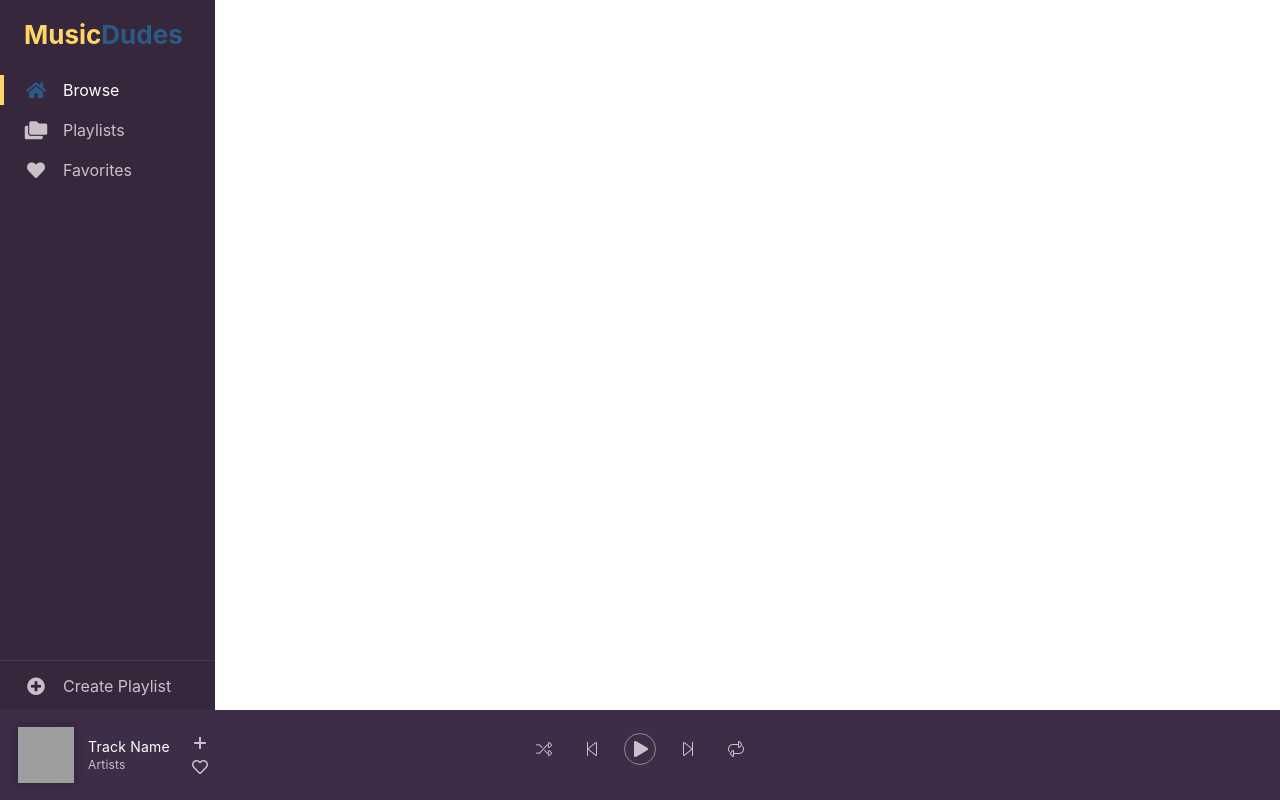
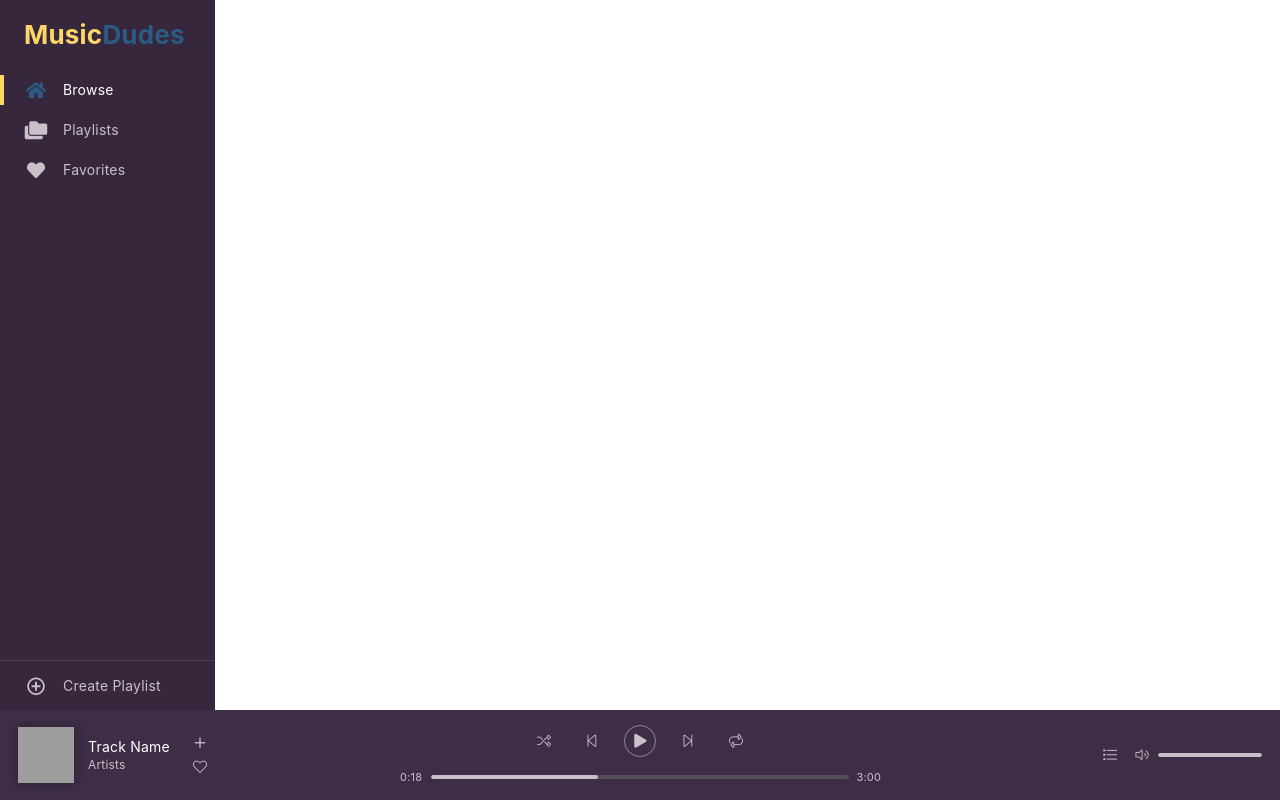
Before and after one commit to ferdsopadajr/djangomusicdudes, a Django app: template overallsystem/templates/overallsystem/main.html in a window 1280 px wide. Run offline with Django 3.2, Linux system fonts and the light colour scheme; the template is opened without the code that fills it, so the values that code supplies are empty; some libraries are stand-ins or nearby versions; grey boxes are pictures that could not be loaded.

Commit message:
Latest Commit

```diff
--- a/overallsystem/static/css/style.css
+++ b/overallsystem/static/css/style.css
@@ -10,6 +10,11 @@
   text-align: center;
   font-size: 18px;
   margin-right: 15px;
+}
+
+body {
+  font-size: 14px;
+  letter-spacing: .015em;
 }
 
 /* sidebar */
@@ -99,6 +104,7 @@ a:hover {
   background: #3d2d47;
   height: 90px;
   width: 100%;
+  min-width: 620px;
   display: flex;
   padding: 0 18px;
   bottom: 0;
@@ -127,9 +133,7 @@ a:hover {
   border: none;
 }
 .controls-bar .controls-bar-left .now-playing .track-info {
-  font-size: 14px;
   line-height: 20px;
-  letter-spacing: .015em;
   margin: 0 14px;
 }
 .controls-bar .controls-bar-left .now-playing .track-info .track-info-name {
@@ -169,22 +173,21 @@ a:hover {
   color: #fff;
 }
 .controls-bar .controls-bar-center {
+  color: #cac0c9;
   width: 40%;
   max-width: 722px;
-}
-.controls-bar .controls-bar-center .player-controls {
   display: flex;
   flex-direction: column;
   align-items: center;
 }
-.controls-bar .controls-bar-center .player-controls .player-controls-buttons {
+.controls-bar .controls-bar-center .player-controls-buttons {
   display: flex;
   margin-bottom: 12px;
   width: 224px;
   justify-content: space-between;
   align-items: center;
 }
-.controls-bar .controls-bar-center .player-controls .player-controls-buttons button {
+.controls-bar .controls-bar-center .player-controls-buttons button {
   position: relative;
   background: none;
   border: none;
@@ -195,10 +198,10 @@ a:hover {
   padding: 0;
   color: #cac0c9;
 }
-.controls-bar .controls-bar-center .player-controls .player-controls-buttons button:hover {
+.controls-bar .controls-bar-center .player-controls-buttons button:hover {
   color: #fff;
 }
-.controls-bar .controls-bar-center .player-controls .player-controls-buttons button.fas.fa-play:after {
+.controls-bar .controls-bar-center .player-controls-buttons button.fas.fa-play:after {
   content: "";
   position: absolute;
   top: 0;
@@ -208,9 +211,82 @@ a:hover {
   border-radius: 100%;
   border: 1px solid #cac0c999;
 }
-.controls-bar .controls-bar-center .player-controls .player-controls-buttons button.fas.fa-play {
+.controls-bar .controls-bar-center .player-controls-buttons button.fas.fa-play {
   height: 32px;
-  padding-left: 2px;
+  padding-left: 1px;
+  transition: none 33ms cubic-bezier(0.3, 0, 0.7, 1);
+  transition-property: all;
+}
+.controls-bar .controls-bar-center .player-controls-buttons button.fas.fa-play.fas.fa-play:hover {
+  transition: none 33ms cubic-bezier(0.3, 0, 0, 1);
+  transition-property: all;
+  transform: scale(1.06);
+}
+.controls-bar .controls-bar-center .player-controls-buttons button.fas.fa-play.fas.fa-play:hover:after {
+  border-color: #fff;
+}
+.controls-bar .controls-bar-center .playback-bar {
+  width: 100%;
+  display: flex;
+  justify-content: space-between;
+  align-items: center;
+}
+.controls-bar .controls-bar-center .playback-bar .playback-bar-progress-time {
+  font-size: 11px;
+  line-height: 16px;
+  min-width: 40px;
+  text-align: center;
+}
+.controls-bar .controls-bar-center .playback-bar .progress {
+  background: #544e59;
+  height: 4px;
+  width: 100%;
+}
+.controls-bar .controls-bar-center .playback-bar .progress .progress-bar {
+  background: #cac0c9;
+  height: 4px;
+  border-radius: .25em;
+}
+.controls-bar .controls-bar-right {
+  width: 30%;
+  min-width: 180px;
+  display: flex;
+  justify-content: flex-end;
+}
+.controls-bar .controls-bar-right .extra-controls {
+  width: 180px;
+  display: flex;
+  justify-content: flex-end;
+  align-items: center;
+}
+.controls-bar .controls-bar-right .extra-controls button {
+  position: relative;
+  background: none;
+  border: none;
+  outline: none;
+  height: 24px;
+  width: 32px;
+  min-width: 32px;
+  padding: 0;
+  color: #cac0c9;
+}
+.controls-bar .controls-bar-right .extra-controls button:hover {
+  color: #fff;
+}
+.controls-bar .controls-bar-right .extra-controls .volume-bar {
+  width: 136px;
+  display: flex;
+  align-items: center;
+}
+.controls-bar .controls-bar-right .extra-controls .volume-bar .progress {
+  background: #544e59;
+  height: 4px;
+  width: 100%;
+}
+.controls-bar .controls-bar-right .extra-controls .volume-bar .progress .progress-bar {
+  background: #cac0c9;
+  height: 4px;
+  border-radius: .25em;
 }
 
 .ellipsis-one-line {
--- a/overallsystem/static/scss/style.scss
+++ b/overallsystem/static/scss/style.scss
@@ -14,7 +14,7 @@ $controls: #3d2d47;
 	bottom: 5px;
 	left: 0;
 }
-@mixin button-pty{
+@mixin btn-pty{
 	position: relative;
 	background: none;
 	border: none;
@@ -40,6 +40,11 @@ $controls: #3d2d47;
 		font-size: 18px;
 		margin-right: 15px;
 	}
+}
+
+body {
+	font-size: 14px;
+	letter-spacing: .015em;
 }
 
 /* sidebar */
@@ -128,6 +133,7 @@ a {
 	background: $controls;
 	height: 90px;
 	width: 100%;
+	min-width: 620px;
 	display: flex;
 	padding: 0 18px;
 	bottom: 0;
@@ -155,9 +161,7 @@ a {
 				}
 			}
 			.track-info {
-				font-size: 14px;
 				line-height: 20px;
-				letter-spacing: .015em;
 				margin: 0 14px;
 				.track-info-name {
 					color: $primary;
@@ -182,15 +186,15 @@ a {
 				display: flex;
 				flex-direction: column;
 				button {
-					@include button-pty;
+					@include btn-pty;
 				}
 			}
 		}
 	}
 	.controls-bar-center {
+		color: $secondary;
 		width: 40%;
 		max-width: 722px;
-		.player-controls {
 		display: flex;
 		flex-direction: column;
 		align-items: center;
@@ -201,7 +205,7 @@ a {
 			justify-content: space-between;
 			align-items: center;
 			button {
-					@include button-pty;
+				@include btn-pty;
 				&.fas.fa-play:after {
 					content: "";
 					position: absolute;
@@ -214,7 +218,74 @@ a {
 				}
 				&.fas.fa-play {
 					height: 32px;
-						padding-left: 2px;
+					padding-left: 1px;
+					transition: none 33ms cubic-bezier(.3,0,.7,1);
+					transition-property: all;
+					&.fas.fa-play:hover {
+						&:after {
+							border-color: $primary;
+						}
+						transition: none 33ms cubic-bezier(.3,0,0,1);
+						transition-property: all;
+						transform: scale(1.06);
+					}
+				}
+			}
+		}
+		.playback-bar {
+			width: 100%;
+			display: flex;
+			justify-content: space-between;
+			align-items: center;
+			.playback-bar-progress-time {
+				font-size: 11px;
+				line-height: 16px;
+				min-width: 40px;
+				text-align: center;
+			}
+			.progress {
+				background: #544e59;
+				height: 4px;
+				width: 100%;
+				.progress-bar {
+					// transition-duration: .1s;
+					// transition-property: background-color;
+					// transition-timing-function: cubic-bezier(1,0,.7,1);
+					background: $secondary;
+					height: 4px;
+					border-radius: .25em;
+				}
+			}
+		}
+	}
+	.controls-bar-right {
+		width: 30%;
+		min-width: 180px;
+		display: flex;
+		justify-content: flex-end;
+		.extra-controls {
+			width: 180px;
+			display: flex;
+			justify-content: flex-end;
+			align-items: center;
+			button {
+				@include btn-pty;
+			}
+			.volume-bar {
+				width: 136px;
+				display: flex;
+				align-items: center;
+				.progress {
+					background: #544e59;
+					height: 4px;
+					width: 100%;
+					.progress-bar {
+						// transition-duration: .1s;
+						// transition-property: background-color;
+						// transition-timing-function: cubic-bezier(1,0,.7,1);
+						background: $secondary;
+						height: 4px;
+						border-radius: .25em;
 					}
 				}
 			}
--- a/overallsystem/templates/overallsystem/main.html
+++ b/overallsystem/templates/overallsystem/main.html
@@ -18,7 +18,7 @@
 		</li>
 	</ul>
 	<div class="cr_pl">
-		<a href="#create_playlist"><i class="fas fa-plus-circle"></i>Create Playlist</a>
+		<a href="#create_playlist"><i class="far fa-plus-circle"></i>Create Playlist</a>
 	</div>
 </div>
 <!-- Controls Bar -->
@@ -49,19 +49,35 @@
 				</div>
 			</div>
 			<div class="button-add">
-				<button class="far fa-plus" title="Add to Playlist"></button>
-				<button class="far fa-heart" title="Add to Favorites"></button>
+				<button class="fal fa-plus" title="Add to Playlist"></button>
+				<button class="fal fa-heart" title="Add to Favorites"></button>
 			</div>
 		</div>
 	</div>
 	<div class="controls-bar-center">
-		<div class="player-controls">
-			<div class="player-controls-buttons">
-				<button class="fal fa-random"></button>
-				<button class="fal fa-step-backward"></button>
-				<button class="fas fa-play"></button>
-				<button class="fal fa-step-forward"></button>
-				<button class="fal fa-repeat-alt"></button>
+		<div class="player-controls-buttons">
+			<button class="fal fa-random" title="Enable shuffle"></button>
+			<button class="fal fa-step-backward" title="Previous"></button>
+			<button class="fas fa-play" title="Play"></button>
+			<button class="fal fa-step-forward" title="Next"></button>
+			<button class="fal fa-repeat-alt" title="Enable repeat"></button>
+		</div>
+		<div class="playback-bar">
+			<div class="playback-bar-progress-time">0:18</div>
+			<div class="progress">
+				<div class="progress-bar" role="progressbar" style="width: 40%;" aria-valuenow="50" aria-valuemin="0" aria-valuemax="100"></div>
+			</div>
+			<div class="playback-bar-progress-time">3:00</div>
+		</div>
+	</div>
+	<div class="controls-bar-right">
+		<div class="extra-controls">
+			<button class="fal fa-list" title="Queue"></button>
+			<div class="volume-bar">
+				<button class="fal fa-volume" aria-label="Mute"></button>
+				<div class="progress">
+					<div class="progress-bar" role="progressbar" style="width: 100%;" aria-valuenow="100" aria-valuemin="0" aria-valuemax="100"></div>
+				</div>
 			</div>
 		</div>
 	</div>
```
Lines whose indentation alone changed are shown as unchanged.
